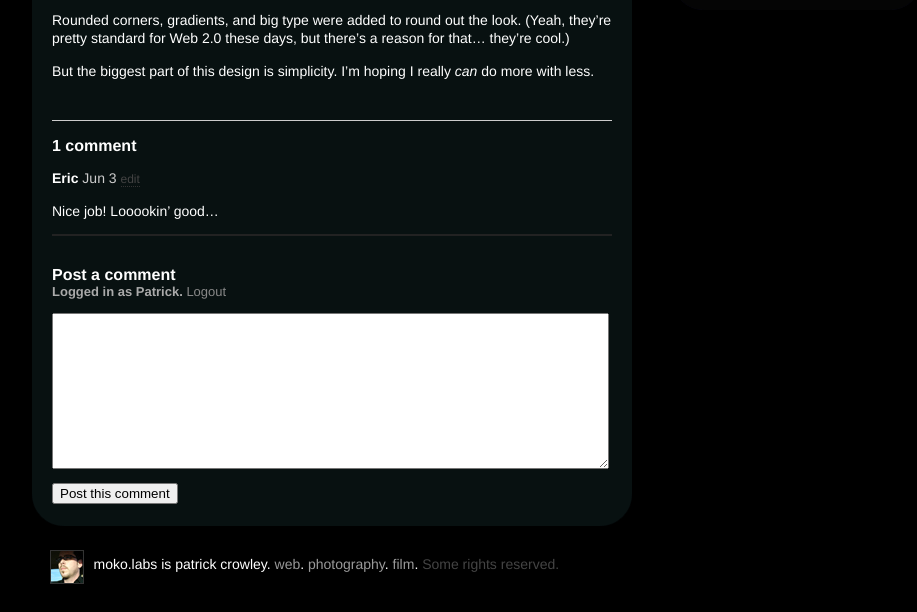
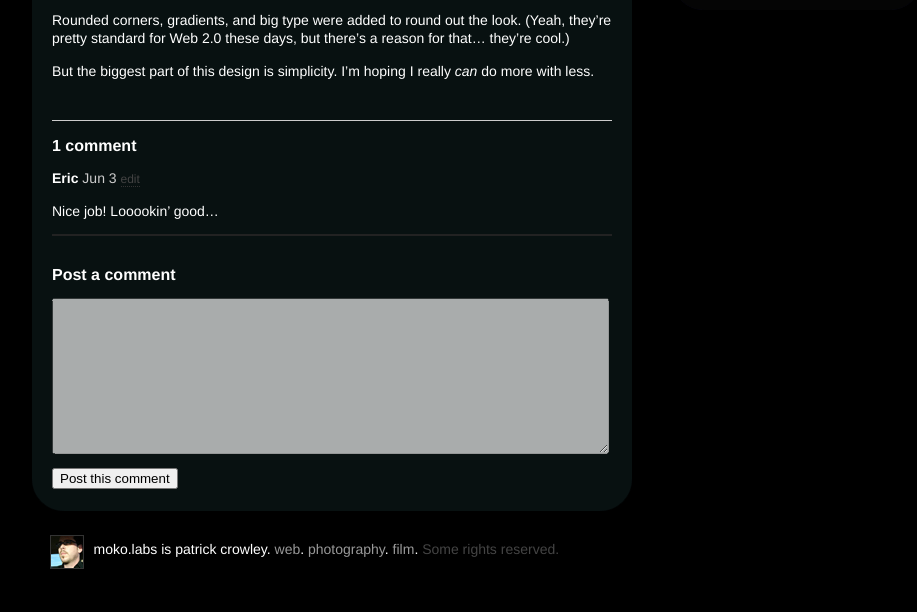
Before and after one commit to mokolabs/mokolabs, a plain HTML site: page public/2006/06/01/welcome-back/index.html in a window 1280 px wide. Shown: the part 826-1438 px from the top of the page, without its empty margins (163-1080 px from the left). Drawn offline with Linux system fonts and the light colour scheme; a script that the page names is missing.

Commit message:
disabled comment forms

```diff
--- a/public/2006/06/01/welcome-back/index.html
+++ b/public/2006/06/01/welcome-back/index.html
@@ -91,11 +91,11 @@ When it was done, I couldn&#8217;t leave it alone and eventually I decided to us
 
 </ol>
 
-<h3 id="postcomment">Post a comment <span id="status">Logged in as Patrick. <a href="/wp-login.php?action=logout" title="Log out of this account">Logout</a></span>
+<h3 id="postcomment">Post a comment
 </h3>
 
-<form action="http://mokolabs.com/wp-comments-post.php" method="post" id="commentform">
-<p><textarea name="comment" id="comment" cols="67" rows="10" tabindex="4"></textarea></p>
+<form action="" method="get" id="commentform">
+<p><textarea disabled name="comment" id="comment" cols="67" rows="10" tabindex="4"></textarea></p>
 <p><input name="submit" type="submit" id="submit" tabindex="5" value="Post this comment" />
 <input type="hidden" name="comment_post_ID" value="8" />
 </p></form>
```
Also changed, not shown: public/2006/06/16/galacticaa-returns/index.html (+3 -3 lines), public/2006/06/17/cnn-goes-tabloid/index.html (+3 -3 lines), public/2006/06/19/mokocards/index.html (+3 -3 lines), public/2006/06/22/railsconf-day-0/index.html (+3 -3 lines), public/2006/06/23/summer-of-rails/index.html (+3 -3 lines), public/2006/07/17/graffletopia/index.html (+3 -3 lines), public/2006/07/18/sdrb-podcast-features-summer-of-rails/index.html (+3 -3 lines), public/2006/08/01/call-of-duty-fun/index.html (+3 -3 lines), public/2006/09/08/the-rubyconf-express/index.html (+3 -3 lines), public/2006/09/22/how-to-vader-ize-your-jbl-speakers/index.html (+3 -3 lines), public/2006/09/28/new-york-post-20/index.html (+3 -3 lines), public/2006/11/07/i-voted/index.html (+3 -3 lines), public/2006/11/15/new-askville-logo/index.html (+3 -3 lines), public/2007/01/18/ive-cut-the-cable-cord/index.html (+3 -3 lines), 4 more files.
